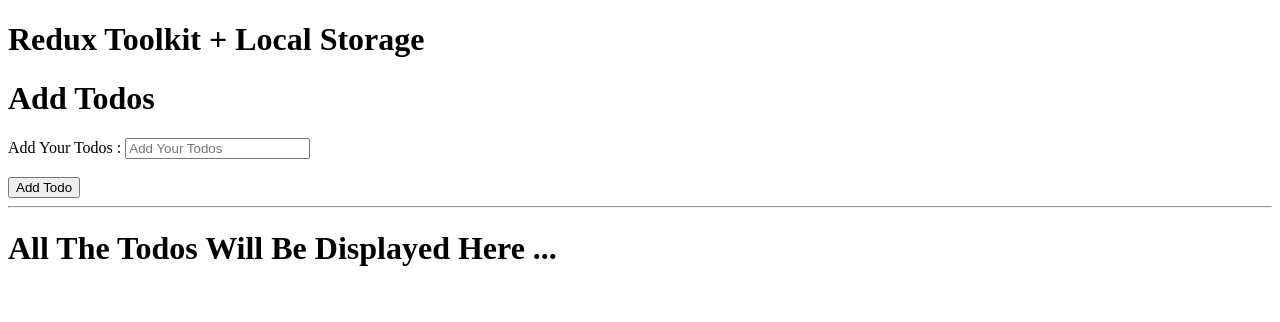
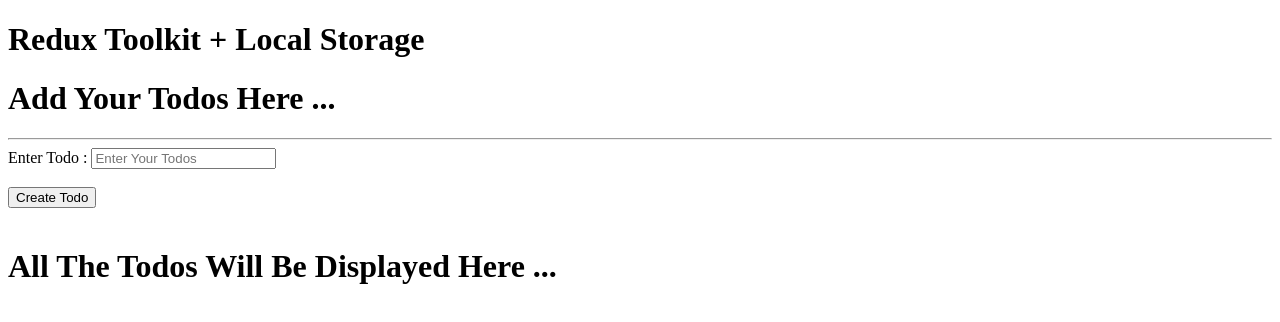
Before and after one commit to iamkeshavSharma19/ReactJSPracticeJuly, a React (Vite) app: page / in a window 1280 px wide. Shown: the top 322 px of the page. Built offline with nearby package versions, Linux system fonts and the light colour scheme.

Commit message:
Redux Toolkit + Local Storage Project Completed Own My Own

```diff
--- a/src/App.jsx
+++ b/src/App.jsx
@@ -25,7 +25,7 @@
 import Reducer from "./components/Reducer/Reducer";
 import Optimisation from "./components/optimisation/Optimisation";
 import AddTodo from "./components/Redux/01_ReduxToolkitByFollowing/components/AddTodo";
-import ReduxApp from "./components/Redux/02_ReduxToolkitByFollowing/ReduxApp";
+import ReduxApp from "./components/Redux/03_ReduxToolkitByFollowing/ReduxApp";
 // import UseReducerHookByFollowing from "./components/useReducerHookByFollowing/UseReducerHookByFollowing";
 
 const App = () => {
--- /dev/null
+++ b/src/components/Redux/03_ReduxToolkitByFollowing/ReduxApp.jsx
@@ -0,0 +1,17 @@
+import AddTodo from "./components/AddTodo";
+import DisplayTodos from "./components/DisplayTodos";
+import { store } from "./store";
+import { Provider } from "react-redux";
+
+const ReduxApp = () => {
+  return (
+    <Provider store={store}>
+      <h1>Redux Toolkit + Local Storage</h1>
+      <AddTodo />
+      <br />
+      <DisplayTodos />
+    </Provider>
+  );
+};
+
+export default ReduxApp;
--- /dev/null
+++ b/src/components/Redux/03_ReduxToolkitByFollowing/components/AddTodo.jsx
@@ -0,0 +1,37 @@
+import { useSelector, useDispatch } from "react-redux";
+import { handleTodoInput, addTodo } from "../slices/todo/todoSlice";
+
+const AddTodo = () => {
+  const todo = useSelector((state) => state.todo);
+  const editId = useSelector((state) => state.editId);
+
+  const dispatch = useDispatch();
+
+  const handleFormSubmit = (e) => {
+    e.preventDefault();
+    dispatch(addTodo(todo));
+  };
+  return (
+    <div>
+      <h1>Add Your Todos Here ...</h1>
+      <hr />
+      <form onSubmit={handleFormSubmit}>
+        <label htmlFor="todos">Enter Todo : </label>
+        <input
+          type="text"
+          placeholder="Enter Your Todos"
+          id="todos"
+          value={todo}
+          onChange={(e) => {
+            dispatch(handleTodoInput(e.target.value));
+          }}
+          required
+        />
+        <br /> <br />
+        <button>{editId ? "Update Todo" : "Create Todo"}</button>
+      </form>
+    </div>
+  );
+};
+
+export default AddTodo;
--- /dev/null
+++ b/src/components/Redux/03_ReduxToolkitByFollowing/components/DisplayTodos.jsx
@@ -0,0 +1,56 @@
+import { useSelector, useDispatch } from "react-redux";
+import { removeTodo, editTodo } from "../slices/todo/todoSlice";
+
+const DisplayTodos = () => {
+  const todos = useSelector((state) => state.todos);
+  const dispatch = useDispatch();
+  return (
+    <div>
+      <div>
+        <h1>All The Todos Will Be Displayed Here ...</h1>
+        {todos.map((todo) => {
+          return (
+            <section
+              key={todo.id}
+              style={{
+                border: "2px solid black",
+                marginTop: "10px",
+                padding: "10px",
+                borderRadius: "10px",
+                backgroundColor: "aqua",
+              }}
+            >
+              <h2>{todo.text}</h2>
+              <button
+                style={{
+                  height: "40px",
+                  width: "100px",
+                  borderRadius: "10px",
+                  fontSize: "15px",
+                }}
+                onClick={() => {
+                  dispatch(removeTodo(todo.id));
+                }}
+              >
+                Delete
+              </button>
+              <button
+                style={{
+                  height: "40px",
+                  width: "100px",
+                  borderRadius: "10px",
+                  fontSize: "15px",
+                }}
+                onClick={() => dispatch(editTodo(todo.id))}
+              >
+                Edit
+              </button>
+            </section>
+          );
+        })}
+      </div>
+    </div>
+  );
+};
+
+export default DisplayTodos;
--- /dev/null
+++ b/src/components/Redux/03_ReduxToolkitByFollowing/slices/todo/todoSlice.js
@@ -0,0 +1,57 @@
+import { createSlice, nanoid } from "@reduxjs/toolkit";
+
+const todoSlice = createSlice({
+  name: "todos",
+  initialState: {
+    todos: JSON.parse(localStorage.getItem("todosRedux")) || [],
+    todo: "",
+    editId: null,
+  },
+
+  reducers: {
+    handleTodoInput: (state, action) => {
+      state.todo = action.payload;
+    },
+    addTodo: (state, action) => {
+      console.log(action.payload);
+      if (state.editId) {
+        state.todos = state.todos.map((todo) => {
+          if (todo.id === state.editId) {
+            return {
+              ...todo,
+              text: state.todo,
+            };
+          } else {
+            return todo;
+          }
+        });
+        localStorage.setItem("todosRedux", JSON.stringify(state.todos));
+        state.editId = null;
+        return;
+      }
+      const newTodo = {
+        id: nanoid(),
+        text: action.payload.trim(),
+      };
+      state.todos.push(newTodo);
+      localStorage.setItem("todosRedux", JSON.stringify(state.todos));
+      state.todo = "";
+    },
+    removeTodo: (state, action) => {
+      state.todos = state.todos.filter((todo) => todo.id !== action.payload);
+      localStorage.setItem("todosRedux", JSON.stringify(state.todos));
+    },
+    editTodo: (state, action) => {
+      state.editId = action.payload;
+      const todoToBeEdited = state.todos.find(
+        (todo) => todo.id === action.payload,
+      );
+      state.todo = todoToBeEdited.text;
+    },
+  },
+});
+
+export const { addTodo, removeTodo, editTodo, handleTodoInput } =
+  todoSlice.actions;
+
+export default todoSlice.reducer;
--- /dev/null
+++ b/src/components/Redux/03_ReduxToolkitByFollowing/store.js
@@ -0,0 +1,6 @@
+import { configureStore } from "@reduxjs/toolkit";
+import todoReducer from "./slices/todo/todoSlice";
+
+export const store = configureStore({
+  reducer: todoReducer,
+});
```
